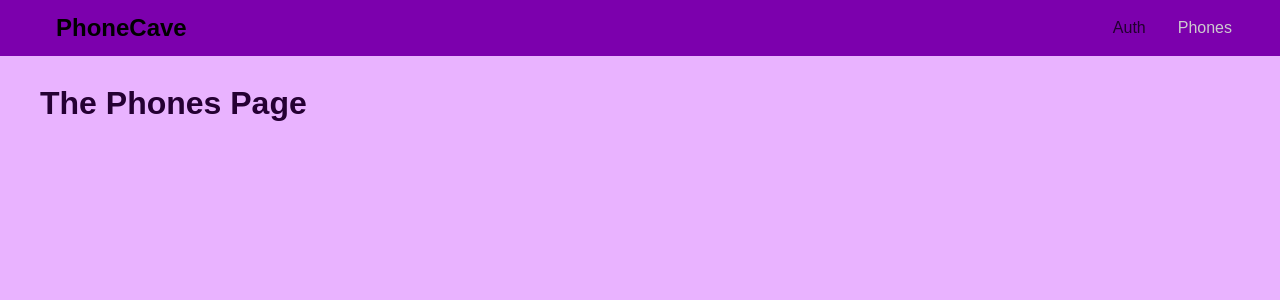
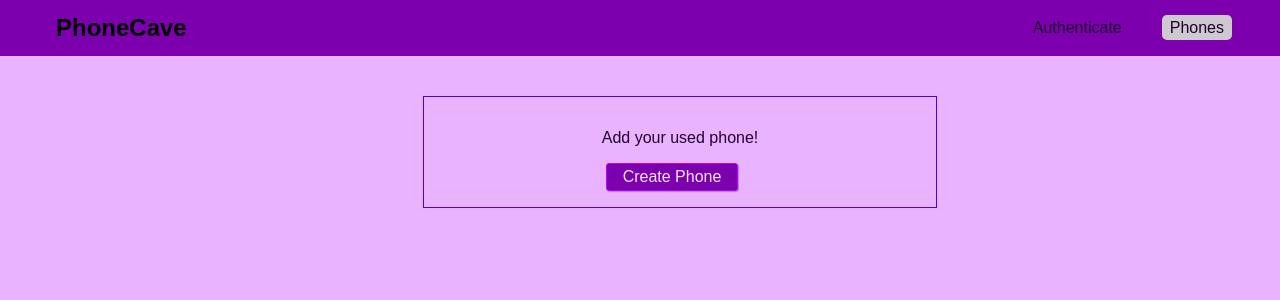
Before and after one commit to VictorRodriguezIronhack/reto_web, a React (Create React App) app in the folder client/: page /phones in a window 1280 px wide. Shown: the top 300 px of the page. Built offline with nearby package versions, Linux system fonts and the light colour scheme.

Commit message:
add logout function and modal component

```diff
--- a/client/src/components/App.js
+++ b/client/src/components/App.js
@@ -38,13 +38,13 @@ class App extends Component {
           <main className='main-section'>
             <Switch>
 
-              {!this.state.token && <Redirect from='/' to='/auth' exact />}
               {this.state.token && <Redirect from='/' to='/phones' exact />}
               {this.state.token && <Redirect from='/auth' to='/phones' exact />}
 
               {!this.state.token && <Route path='/auth' component={ AuthPage } />}
               <Route path='/phones' component={ PhonesPage } />
               {this.state.token && <Route path='/purchase' component={ PurchasePage } />}
+              {!this.state.token && <Redirect to='/auth' exact />}
 
             </Switch>
           </main>
--- a/client/src/components/layout/Navigation/Navigation.css
+++ b/client/src/components/layout/Navigation/Navigation.css
@@ -25,20 +25,31 @@
   padding: 0;
   list-style: none;
   display: flex;
+  align-items: center;
 }
 
 .main-navigation__item li {
   margin: 0 1rem;
 }
 
-.main-navigation__item a {
+.main-navigation__item a,
+.main-navigation__item button {
   text-decoration: none;
   color: hsl(283, 100%, 9%);
+  margin: 0;
+  padding: .25rem .5rem;
+  font: inherit;
+  background: transparent;
+  cursor: pointer;
+  border: none;
 }
 
 .main-navigation__item a:hover,
 .main-navigation__item a:active,
-.main-navigation__item a.active {
+.main-navigation__item a.active,
+.main-navigation__item button:hover,
+.main-navigation__item button:active {
   text-decoration: none;
-  color: hsl(288, 5%, 80%);
+  background: hsl(288, 5%, 80%);
+  border-radius: 5px;
 }
--- a/client/src/components/layout/Navigation/Navigation.js
+++ b/client/src/components/layout/Navigation/Navigation.js
@@ -15,9 +15,14 @@ const mainNavigation = props => (
 
           <nav className='main-navigation__item'>
             <ul>
-              {!context.token && <li><NavLink to='/auth'>Auth</NavLink></li>}
+              {!context.token && <li><NavLink to='/auth'>Authenticate</NavLink></li>}
               <li><NavLink to='/phones'>Phones</NavLink></li>
-              {context.token && <li><NavLink to='/purchase'>Shoop</NavLink></li>}
+              {context.token &&
+                <>
+                  <li><NavLink to='/purchase'>Shoop</NavLink></li>
+                  <li><button onClick={context.logout}>Logout</button></li>
+                </>
+              }
             </ul>
           </nav>
         </header>
--- a/client/src/components/pages/Auth.css
+++ b/client/src/components/pages/Auth.css
@@ -3,35 +3,3 @@
   max-width: 80%;
   margin: 5rem auto;
 }
-
-.form-control label,
-.form-control input {
-  width: 100%;
-  display: block;
-}
-
-.form-control label {
-  margin-bottom: .5rem;
-}
-
-.form-control {
-  margin-bottom: 1rem;
-}
-
-.form-actions button {
-  font: inherit;
-  color: hsl(283, 100%, 95%);
-  background: hsl(283, 100%, 34%);
-  border: 1px solid hsl(283, 100%, 50%);
-  border-radius: 3px;
-  padding: .25rem 1rem;
-  margin-right: 1rem;
-  box-shadow: 1px 1px 1px rgba(0, 0, 0, .26);
-  cursor: pointer;
-}
-
-.form-actions button:hover,
-.form-actions button:active {
-  background: hsl(283, 100%, 20%);
-  border-color: hsl(283, 100%, 20%);
-}
--- /dev/null
+++ b/client/src/components/pages/Phones.css
@@ -0,0 +1,8 @@
+.phones-control {
+  text-align: center;
+  border: 1px solid #5101d1;
+  padding: 1rem;
+  margin: 2rem auto;
+  width: 30rem;
+  max-width: 80%;
+}
--- a/client/src/components/pages/Phones.js
+++ b/client/src/components/pages/Phones.js
@@ -1,11 +1,47 @@
-import React, { useState } from 'react'
+import React, { Component } from 'react'
 
-function PhonesPage() {
-  // const [ count, setCount ] = useState(0)
+import Modal from '../shared/Modal/Modal'
+import Backdrop from '../shared/Backdrop/Backdrop'
 
-  return (
-    <h1>The Phones Page</h1>
-  )
+import './Phones.css'
+
+class PhonesPage extends Component {
+  state = {
+    creating: false
+  }
+
+  showModal = () => this.setState({ creating: true })
+
+  cancelModal = () => this.setState({ creating: false })
+
+  confirmModal = () => {
+    this.setState({ creating: false })
+  }
+
+  render() {
+    return (
+      <>
+        <div className='phones-control'>
+          <p>Add your used phone!</p>
+          <button className='btn' onClick={this.showModal}>Create Phone</button>
+        </div>
+        {this.state.creating &&
+          <>
+            <Backdrop />
+            <Modal
+              title='Add Phone'
+              canCancel
+              canConfirm
+              onCancel={ this.cancelModal }
+              onConfirm={ this.confirmModal }
+            >
+                <h3>Modal children</h3>
+            </Modal>
+          </>
+        }
+      </>
+    )
+  }
 }
 
 export default PhonesPage
--- /dev/null
+++ b/client/src/components/shared/Backdrop/Backdrop.css
@@ -0,0 +1,8 @@
+.backdrop {
+  position: fixed;
+  top: 0;
+  left: 0;
+  height: 100vh;
+  width: 100%;
+  background: rgba(0, 0, 0, .75);
+}
--- /dev/null
+++ b/client/src/components/shared/Backdrop/Backdrop.js
@@ -0,0 +1,9 @@
+import React from 'react'
+
+import './Backdrop.css'
+
+const backdrop = props => (
+  <div className='backdrop'></div>
+)
+
+export default backdrop
--- /dev/null
+++ b/client/src/components/shared/Modal/Modal.css
@@ -0,0 +1,36 @@
+.modal {
+  width: 90%;
+  background: white;
+  box-shadow: 0 2px 8px rgba(0, 0, 0, .26);
+  position: fixed;
+  top: 20vh;
+  left: 5%;
+}
+
+.modal__header {
+  padding: 1rem;
+  background: hsl(283, 100%, 34%);
+  color: hsl(288, 5%, 80%);
+}
+
+.modal__header h2 {
+  margin: 0;
+  font-size: 1.25rem;
+}
+
+.modal__content {
+  padding: 1rem;
+}
+
+.modal__actions {
+  display: flex;
+  justify-content: flex-end;
+  padding: 1rem;
+}
+
+@media (min-width: 768px) {
+  .modal {
+    width: 30rem;
+    left: calc((100% - 30rem) / 2);
+  }
+}
--- /dev/null
+++ b/client/src/components/shared/Modal/Modal.js
@@ -0,0 +1,22 @@
+import React from 'react'
+
+import './Modal.css'
+
+const modal = props => (
+  <div className='modal'>
+    <header className='modal__header'>
+      <h2>{props.title}</h2>
+    </header>
+
+    <section className='modal__content'>
+      {props.children}
+    </section>
+
+    <section className='modal__actions'>
+      {props.canCancel && <button className='btn' onClick={props.onCancel}>Cancel</button>}
+      {props.canConfirm && <button className='btn' onClick={props.onConfirm}>Confirm</button>}
+    </section>
+  </div>
+)
+
+export default modal
--- a/client/src/index.css
+++ b/client/src/index.css
@@ -2,3 +2,38 @@ body {
   margin: 0;
   font-family: sans-serif;
 }
+
+.form-control label,
+.form-control input {
+  width: 100%;
+  display: block;
+}
+
+.form-control label {
+  margin-bottom: .5rem;
+}
+
+.form-control {
+  margin-bottom: 1rem;
+}
+
+.form-actions button,
+.btn {
+  font: inherit;
+  color: hsl(283, 100%, 95%);
+  background: hsl(283, 100%, 34%);
+  border: 1px solid hsl(283, 100%, 50%);
+  border-radius: 3px;
+  padding: .25rem 1rem;
+  margin-right: 1rem;
+  box-shadow: 1px 1px 1px rgba(0, 0, 0, .26);
+  cursor: pointer;
+}
+
+.form-actions button:hover,
+.form-actions button:active,
+.btn:hover,
+.btn:active {
+  background: hsl(283, 100%, 20%);
+  border-color: hsl(283, 100%, 20%);
+}
```
